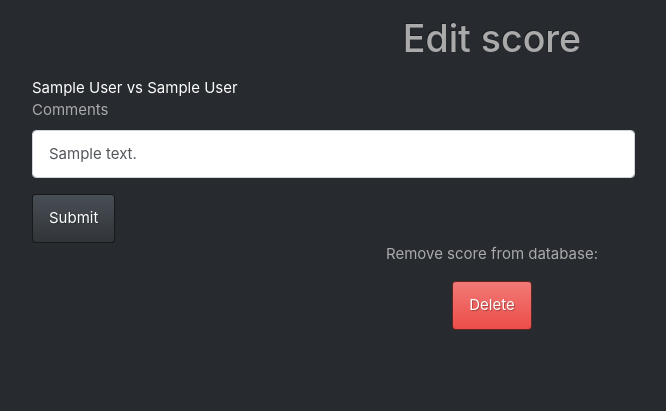
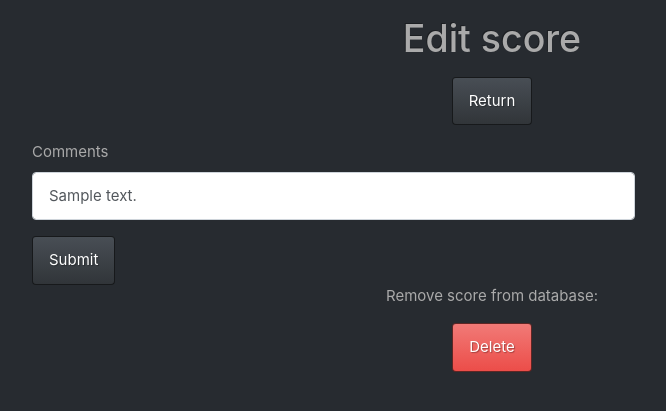
Before and after one commit to murmurian/fghtApp, a Flask app: template templates/add_score.html in a window 1280 px wide. Shown: the part 57-468 px from the top of the page, without its empty margins (148-814 px from the left). Run offline with Flask 3, Linux system fonts and the light colour scheme; the template is opened without the code that fills it: values that come from a table or form of the project are taken from there, most other values are stand-ins (such as "Sample title", 1, 10 or a date in 2020); some libraries are stand-ins or nearby versions.

Commit message:
Added return link for edit pages

```diff
--- a/templates/add_event.html
+++ b/templates/add_event.html
@@ -4,6 +4,11 @@
 {% endblock %}
 {% block content %}
 <h1 class="text-center my-3">{% if is_new %}Add a new{% else %}Edit{% endif %} event</h1>
+{% if not is_new %}
+<div class="text-center my-3">
+    <a href="{{ url_for('event_detail', event_id=event.id) }}" class="btn btn-primary">Return</a>
+</div>
+{% endif %}
 <form method="POST" action="{% if is_new %}{{ url_for('add_event') }}{% else %}{{ url_for('edit_event', event_id=event.id) }}{% endif %}">
     {{ form.hidden_tag() }}
     <div class="form-group row">
--- a/templates/add_fight.html
+++ b/templates/add_fight.html
@@ -4,6 +4,11 @@
 {% endblock %}
 {% block content %}
 <h1 class="text-center my-3">{% if is_new %}Add a new{% else %}Edit{% endif %} fight</h1>
+{% if not is_new %}
+<div class="text-center my-3">
+    <a href="{{ url_for('fight_detail', fight_id=fight.id) }}" class="btn btn-primary">Return</a>
+</div>
+{% endif %}
 <form method="POST"
     action="{% if is_new %}{{ url_for('add_fight') }}{% else %}{{ url_for('edit_fight', fight_id=fight.id) }}{% endif %}">
     {{ form.hidden_tag() }}
--- a/templates/add_fighter.html
+++ b/templates/add_fighter.html
@@ -4,6 +4,11 @@
 {% endblock %}
 {% block content %}
 <h1 class="text-center my-3">{% if is_new %}Add a new{% else %}Edit{% endif %} fighter</h1>
+{% if not is_new %}
+<div class="text-center my-3">
+    <a href="{{ url_for('fighter_profile', fighter_id=fighter.id) }}" class="btn btn-primary">Return</a>
+</div>
+{% endif %}
 <form method="POST"
     action="{% if is_new %}{{ url_for('add_fighter') }}{% else %}{{ url_for('edit_fighter', fighter_id=fighter.id) }}{% endif %}">
     {{ form.hidden_tag() }}
--- a/templates/add_official.html
+++ b/templates/add_official.html
@@ -4,6 +4,11 @@
 {% endblock %}
 {% block content %}
 <h1 class="text-center my-3">{% if is_new %}Add a new{% else %}Edit{% endif %} referee</h1>
+{% if not is_new %}
+<div class="text-center my-3">
+    <a href="{{ url_for('referee_profile', referee_id=referee.id) }}" class="btn btn-primary">Return</a>
+</div>
+{% endif %}
 <form method="POST" action="{% if is_new %}{{ url_for('add_referee') }}{% else %}{{ url_for('edit_referee', referee_id=referee.id) }}{% endif %}">
   {{ form.hidden_tag() }}
   <div class="form-group row">
--- a/templates/add_score.html
+++ b/templates/add_score.html
@@ -4,8 +4,11 @@
 {% endblock %}
 {% block content %}
 <h1 class="text-center my-3">{% if is_new %}Add {% else %}Edit{% endif %} score</h1>
-<a href="{{ url_for('fight_detail', fight_id=fight.id ) }}">{{ fight.f1_firstname }} {{ fight.f1_lastname }} vs {{
-  fight.f2_firstname }} {{ fight.f2_lastname }}</a>
+{% if not is_new %}
+<div class="text-center my-3">
+    <a href="{{ url_for('fight_detail', fight_id=fight.id ) }}" class="btn btn-primary">Return</a>
+</div>
+{% endif %}
 <form method="POST"
   action="{% if is_new %}{{ url_for('add_score', fight_id=fight.id, user_id=user_id ) }}{% else %}{{ url_for('edit_score', fight_id=fight.id, user_id=user_id ) }}{% endif %}">
   {{ form.hidden_tag() }}
```
